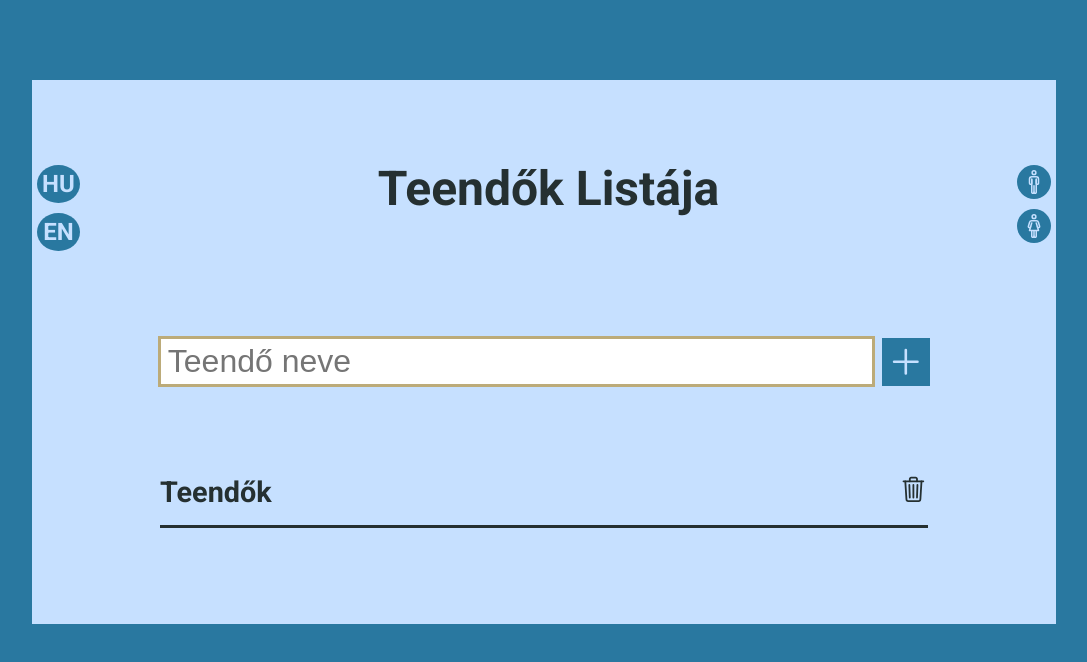
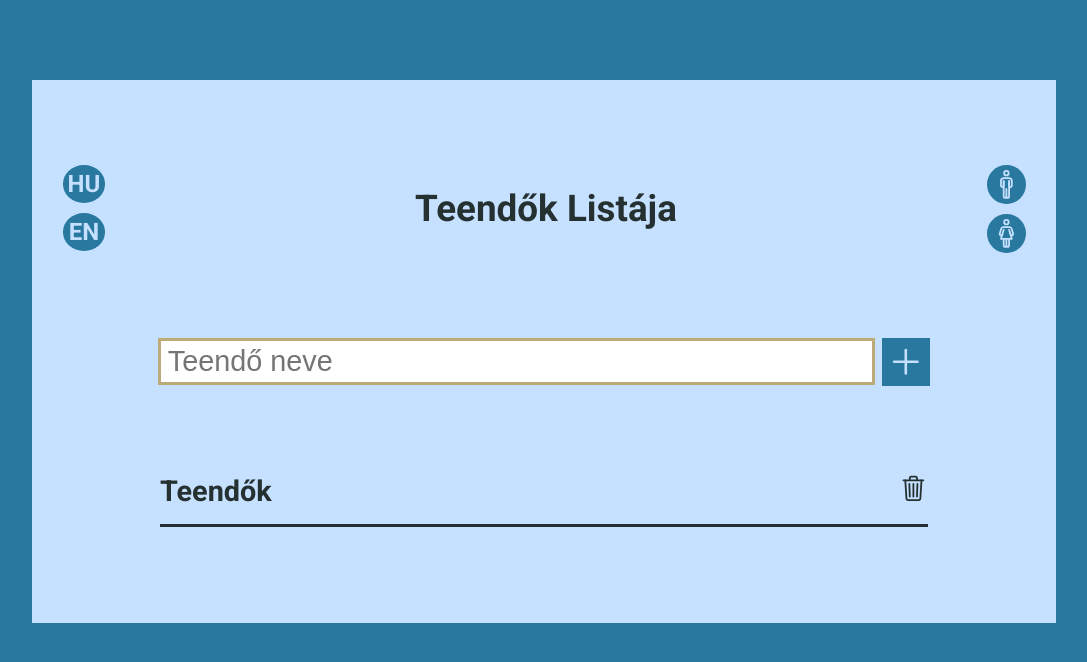
Before and after one commit to nyitig/todolist, a plain HTML site: page index.htm in a window 1280 px wide. Shown: the whole page, without its empty margins (96-1183 px from the left). Drawn offline with nearby package versions, Linux system fonts and the light colour scheme.

Commit message:
change html & style
Html add div , css add new class

```diff
--- a/index.htm
+++ b/index.htm
@@ -13,17 +13,19 @@
     <div id="container" class="displayFlexColumn alignItemsCenter paddingBottom backgroundColor2">
         <div id="HeaderH1" class="marginTop marginBottom displayFlexRow jusConSpacBetw">
             <div id="language" class="displayFlexColumn">
-                <div id="hun" class="fontRoboHeader fontSize1dot5 iconSize backgroundColor1 languageIcon alignItemsCenter color5" >HU</div>
-                <div id="english" class="fontRoboHeader fontSize1dot5 iconSize backgroundColor1 languageIcon marginTop2vh alignItemsCenter color5">EN</div>
+                <div id="hun" class="fontRoboHeader fontSize1dot5 iconSize backgroundColor1 paddingMargin5px languageIcon alignItemsCenter color5" >HU</div>
+                <div id="english" class="fontRoboHeader fontSize1dot5 iconSize backgroundColor1 paddingMargin5px languageIcon marginTop2vh alignItemsCenter color5">EN</div>
             </div>
-            <h1 id="H1" class="fontRoboHeader">Teendők Listája</h1>
+            <div id="h1Tag" class="displayFlexColumn alignItemsCenter jusConCenter">
+                <h1 id="H1" class="fontRoboHeader">Teendők Listája</h1>
+            </div>
             <div id="people" class="displayFlexColumn">
-                <ion-icon id="man" class="iconSize backgroundColor1 fontSize1dot5 languageIcon color5" data-gender="man" name="man-outline"></ion-icon>
-                <ion-icon id="female" class="iconSize backgroundColor1 fontSize1dot5 marginTop2vh languageIcon color5" data-gender="female" name="woman-outline"></ion-icon>
+                <ion-icon id="man" class="iconSize backgroundColor1 fontSize1dot8 languageIcon paddingMargin5px color5" data-gender="man" name="man-outline"></ion-icon>
+                <ion-icon id="female" class="iconSize backgroundColor1 fontSize1dot8 marginTop2vh paddingMargin5px languageIcon color5" data-gender="female" name="woman-outline"></ion-icon>
             </div>
         </div>
         <div id="inputContainer" class="displayFlexRow alignItemsCenter">
-            <input id="inputContainerInput" class="inputContainerInputBorder" type="text" placeholder="Teendő neve" value="" autocomplete="off">
+            <input id="inputContainerInput" class="inputContainerInputBorder fontSize1dot8" type="text" placeholder="Teendő neve" value="" autocomplete="off">
             <ion-icon id="addToDoList" class="iconSize backgroundColor1 color5" name="add-outline"></ion-icon>
         </div>
         <div id="toDoListContainer" class="marginTop displayFlexColumn">
--- a/script.js
+++ b/script.js
@@ -191,7 +191,6 @@ function createContainerBody() {
     `;
     containerTemp=containerTempb;
     }
-    console.log(containerTemp)
     let containerBodyTemp = containerBodyTemplate+containerTemp;
     toDoListContainerBody.innerHTML=containerBodyTemp;
     textEditAllowed();
--- a/style.css
+++ b/style.css
@@ -83,6 +83,9 @@
 .jusConSpacBetw {
     justify-content: space-between;
 }
+.jusConCenter {
+    justify-content: center;
+}
 .marginTopBottom {
     margin: 10vh;
 }
@@ -109,6 +112,9 @@
 .languageIcon {
     text-align: center;
     border-radius: 50%;
+
+}
+.paddingMargin5px {
     padding: 5px 5px;
     margin: 5px 5px;
 }
@@ -138,9 +144,10 @@
 }
 #HeaderH1 {
     width: 80vw;
+    padding: 0vh 2vw;
 }
 #H1 {
-    font-size: 3rem;
+    font-size: 2.3rem;
     text-align: center;
 }
 
@@ -148,7 +155,6 @@
 
 #inputContainerInput {
     width: 56vw;
-    font-size: 2rem;
     padding: 0.5vh 0.5vw;
 }
 .inputContainerInputBorder {
```
